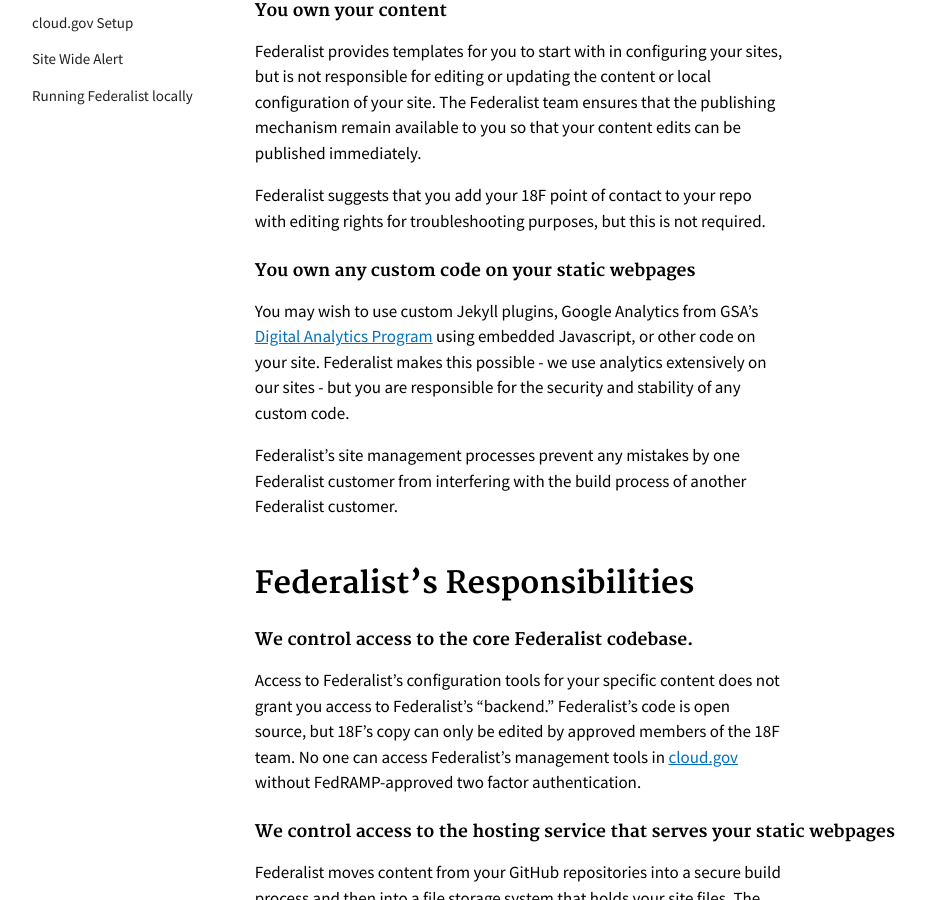
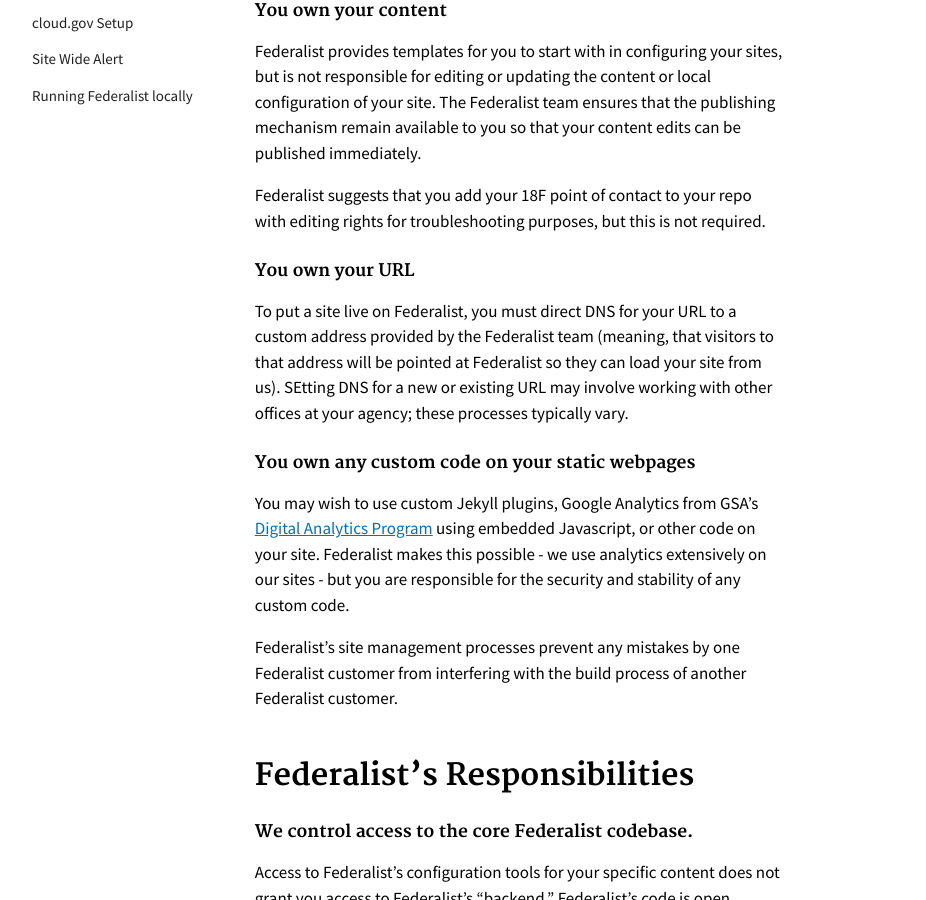
Before and after one commit to Macy-FK/federaliste, a Jekyll site: the page built from pages/using-federalist/customer-responsibilities.md, in a window 1280 px wide and 900 px high, scrolled down 991 px. Shown: the whole window, without its empty margins (146-1072 px from the left). Built offline with Jekyll 4.4.1, drawn with Linux system fonts in a browser that asks for light colours; Markdown is read by kramdown in place of the engine named in the settings.

Commit message:
Update customer-responsibilities.md

```diff
--- a/pages/using-federalist/customer-responsibilities.md
+++ b/pages/using-federalist/customer-responsibilities.md
@@ -21,6 +21,10 @@ Federalist provides templates for you to start with in configuring your sites, b
 
 Federalist suggests that you add your 18F point of contact to your repo with editing rights for troubleshooting purposes, but this is not required.
 
+#### You own your URL
+
+To put a site live on Federalist, you must direct DNS for your URL to a custom address provided by the Federalist team (meaning, that visitors to that address will be pointed at Federalist so they can load your site from us). SEtting DNS for a new or existing URL may involve working with other offices at your agency; these processes typically vary.
+
 #### You own any custom code on your static webpages
 
 You may wish to use custom Jekyll plugins, Google Analytics from GSA's [Digital Analytics Program](https://www.digitalgov.gov/services/dap/) using embedded Javascript, or other code on your site. Federalist makes this possible - we use analytics extensively on our sites - but you are responsible for the security and stability of any custom code.
```
